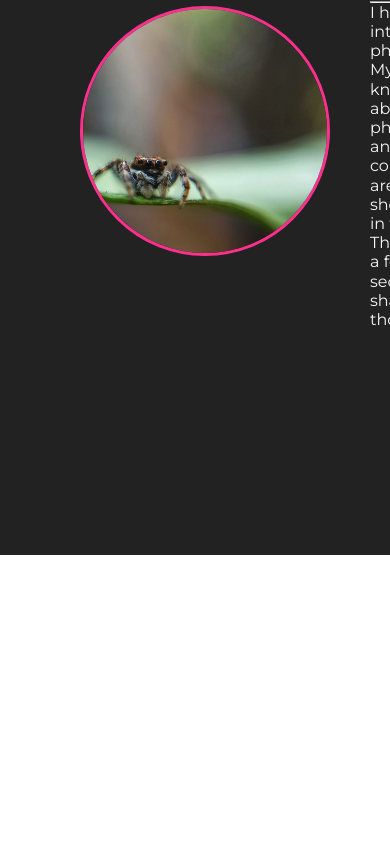
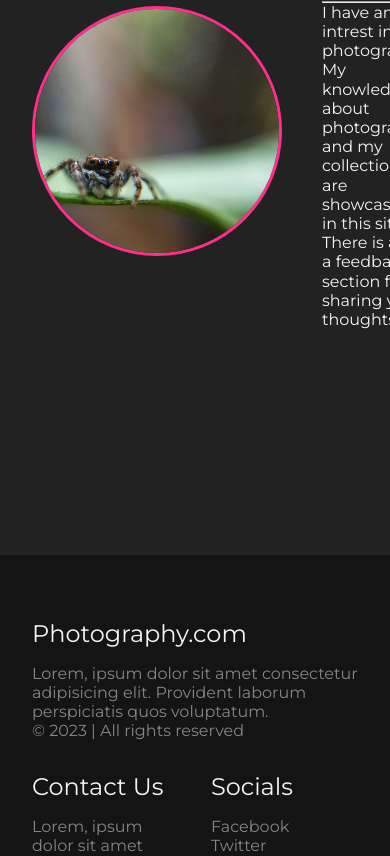
Before and after one commit to vividMilan/photography, a React (Create React App) app: page / in a window 390 px wide. Shown: the part 1133-1989 px from the top of the page. Before the commit the page ends 1688 px from the top, so only its background shows below. Built offline with nearby package versions, Linux system fonts and the light colour scheme.

Commit message:
Footer Added

```diff
--- a/src/App.js
+++ b/src/App.js
@@ -1,11 +1,13 @@
 import Navbar from "./components/Navbar";
 import Pages from "./pages/Pages";
+import Footer from "./components/Footer";
 
 function App() {
   return (
     <div className="App">
       <Navbar />
       <Pages />
+      <Footer />
     </div>
   );
 }
--- a/src/components/AboutSection.js
+++ b/src/components/AboutSection.js
@@ -2,7 +2,7 @@ import React from 'react'
 
 const AboutSection = () => {
   return (
-    <div className='about section'>
+    <section className='about section'>
         <div className='image-continer'>
             <img src="/assets/spider2.jpeg" alt="" />
         </div>
@@ -11,7 +11,7 @@ const AboutSection = () => {
             <hr />
             <p>I have an intrest in photography. My knowledge about photography and my collections are showcased in this site. There is also a feedback section for sharing your thoughts.</p>
         </div>
-    </div>
+    </section>
   )
 }
 
--- /dev/null
+++ b/src/components/Footer.js
@@ -0,0 +1,28 @@
+import React from 'react'
+
+const Footer = () => {
+
+  const today = new Date()
+
+  return (
+    <footer className='footer section'>
+        <div className="footer-container">
+            <p className="title">Photography.com</p>
+            <p>Lorem, ipsum dolor sit amet consectetur adipisicing elit. Provident laborum perspiciatis quos voluptatum.</p>
+            <p>&copy; {today.getFullYear()} | All rights reserved</p>
+        </div>
+        <div className="footer-container">
+            <p className="title">Contact Us</p>
+            <p>Lorem, ipsum dolor sit amet consectetur adipisicing elit. Provident laborum perspiciatis quos voluptatum.</p>
+        </div>
+        <div className="footer-container">
+            <p className="title">Socials</p>
+            <p>Facebook</p>
+            <p>Twitter</p>
+            <p>Instagram</p>
+        </div>
+    </footer>
+  )
+}
+
+export default Footer
--- a/src/components/HeroSection.js
+++ b/src/components/HeroSection.js
@@ -2,9 +2,9 @@ import React from 'react'
 
 const HeroSection = () => {
   return (
-    <div className='banner'>
+    <section className='banner'>
       <span>Photography</span>
-    </div>
+    </section>
   )
 }
 
--- a/src/style/index.scss
+++ b/src/style/index.scss
@@ -15,6 +15,11 @@
     font-family: var(--font-family);
 }
 
+.title{
+    font-size: 1.5rem;
+    font-weight: 400;
+}
+
 a{
     text-decoration: none;
     &.active{
@@ -27,35 +32,9 @@ span{
 }
 
 .section{
-    padding-inline: 1rem;
+    padding-inline: 7rem;
     background-color: var(--background-color);
 }
-
-.about{
-    height: 100dvh;
-    padding-block: 5rem;
-    padding-inline: 5rem;
-    display: flex;
-    align-items: center;
-    justify-content: space-around;
-    gap: 10rem;
-    .image-continer{
-        img{
-            width: 500px;
-            height: 500px;
-            object-fit: cover;
-            border-radius: 50%;
-            border: 0.5rem solid var(--primary-color);
-        }
-    }
-    .about-description{
-        color: var(--text-color);
-        h2{
-            line-height: 2.5rem;
-        }
-    }
-}
-
 
 .banner{
     height: 100vh;
@@ -73,11 +52,33 @@ span{
     }
 }
 
+.footer{
+    background-color: #141414;
+    color: var(--text-color);
+    display: grid;
+    gap: 2rem;
+    grid-template-columns: 2fr 1fr 1fr;
+    padding-block: 4rem;
+    font-size: 1rem;
+    p.title{
+        opacity: 1;
+        margin-bottom: 1rem;
+    }
+    p {
+        opacity: 0.5;
+    }
+}
+
 @import './partials/navbar';
 @import './partials/animations';
 @import './partials/sidebar';
+@import './partials/aboutSection';
 
 @media screen and (max-width : 768px) {
+
+    .section{
+        padding-inline: 2rem;
+    }
 
     .about{
         gap: 2.5rem;
@@ -151,4 +152,15 @@ span{
             }
         }
     }
+
+    .footer{
+        grid-template-columns: repeat(4, 1fr);
+        .footer-container:nth-child(1){
+            grid-column: span 4;
+        }
+        .footer-container:nth-child(2),
+        .footer-container:nth-child(3){
+            grid-column: span 2;
+        }
+    }
 }
--- /dev/null
+++ b/src/style/partials/_aboutSection.scss
@@ -0,0 +1,24 @@
+.about{
+    height: 100dvh;
+    padding-block: 5rem;
+    padding-inline: 5rem;
+    display: flex;
+    align-items: center;
+    justify-content: space-around;
+    gap: 10rem;
+    .image-continer{
+        img{
+            width: 500px;
+            height: 500px;
+            object-fit: cover;
+            border-radius: 50%;
+            border: 0.5rem solid var(--primary-color);
+        }
+    }
+    .about-description{
+        color: var(--text-color);
+        h2{
+            line-height: 2.5rem;
+        }
+    }
+}
```
